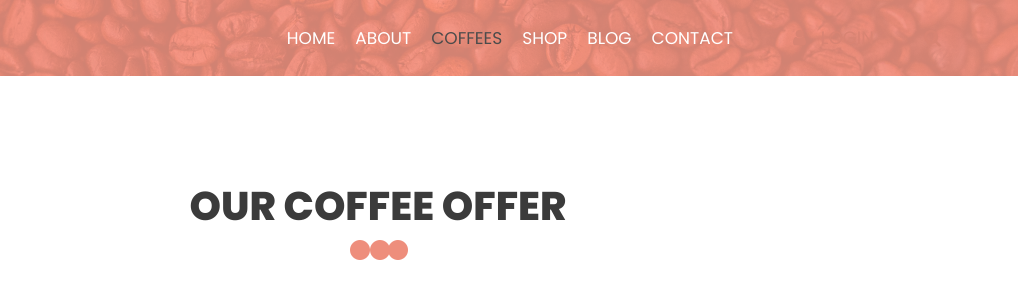
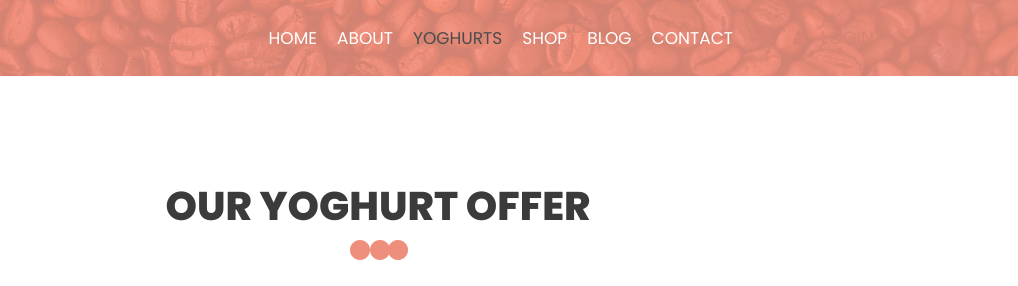
Before and after one commit to lion163-tech/Zoela-Yoghurt-Website, a plain HTML site: page coffees.html in a window 1280 px wide. Shown: the top 286 px of the page, 262-1280 px from the left. Drawn offline with nearby package versions, Linux system fonts and the light colour scheme; files whose address does not match are found by name.

Commit message:
Update coffees.html

```diff
--- a/coffees.html
+++ b/coffees.html
@@ -45,7 +45,7 @@
                         <a class="nav-link" href="about.html">About</a>
                      </li>
                      <li class="nav-item active">
-                        <a class="nav-link" href="coffees.html">Coffees</a>
+                        <a class="nav-link" href="coffees.html">Yoghurts</a>
                      </li>
                      <li class="nav-item">
                         <a class="nav-link" href="shop.html">Shop</a>
@@ -74,7 +74,7 @@
       <div class="coffee_section layout_padding">
          <div class="container">
             <div class="row">
-               <h1 class="coffee_taital">OUR Coffee OFFER</h1>
+               <h1 class="coffee_taital">OUR Yoghurt OFFER</h1>
                <div class="bulit_icon"><img src="images/bulit-icon.png"></div>
             </div>
          </div>
```
